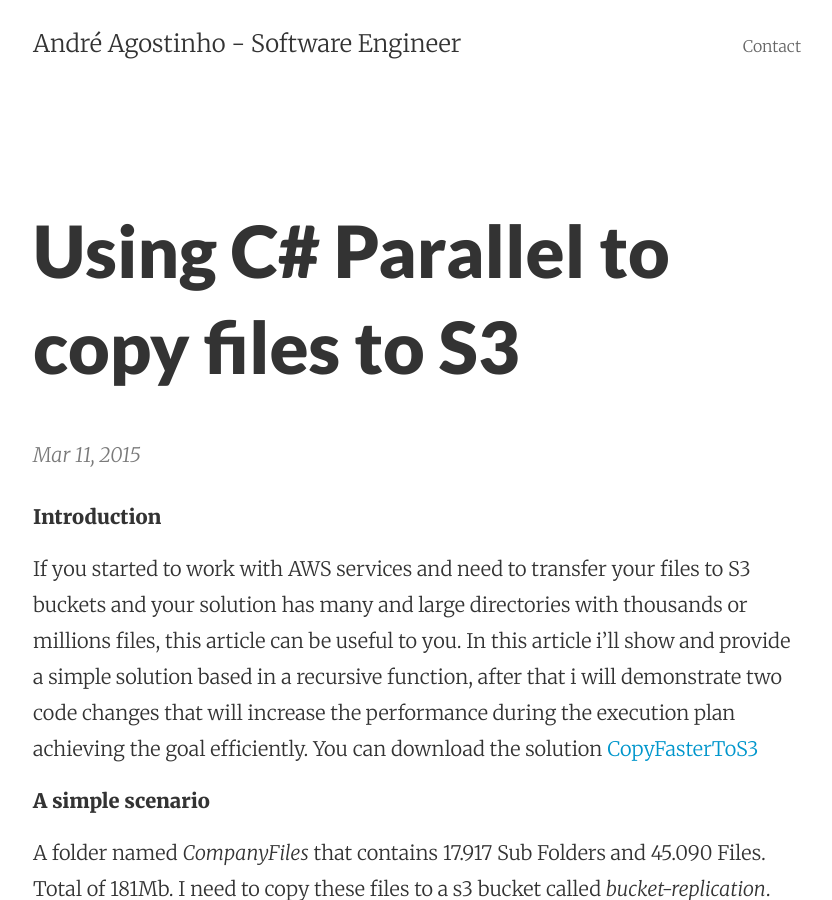
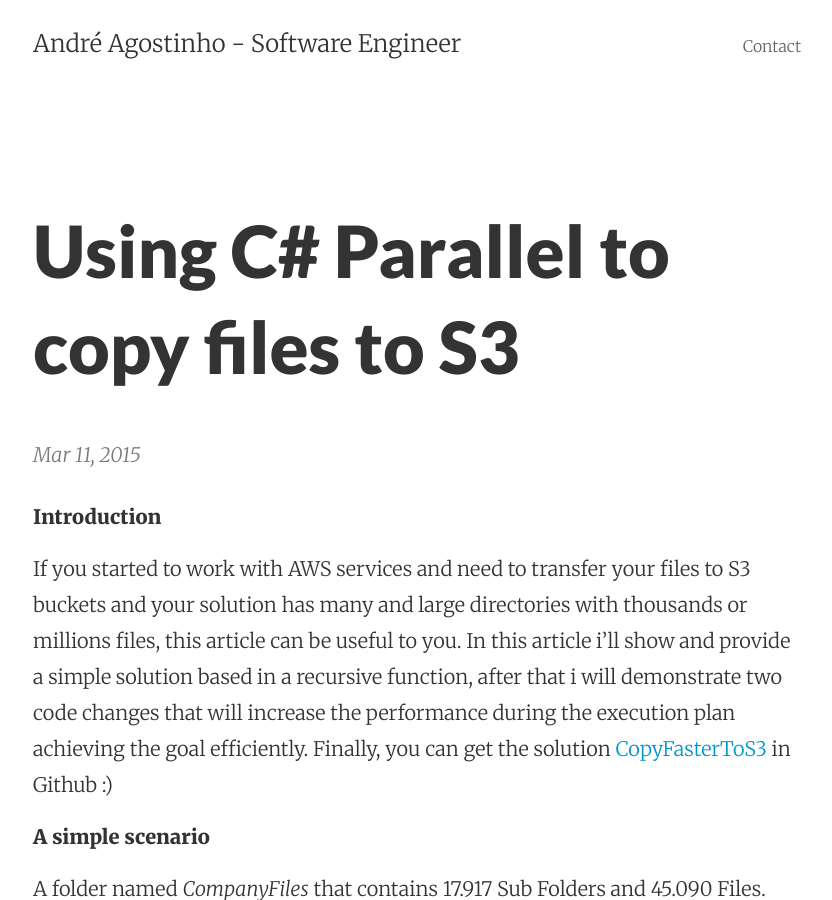
Before and after one commit to aragostinho/aragostinho.github.io, a Jekyll site: the page built from _posts/2015-03-11-titulo-teste.markdown, in a window 1280 px wide and 900 px high. Shown: the whole window, without its empty margins (223-1055 px from the left). Built offline with Jekyll 4.4.1, drawn with Linux system fonts in a browser that asks for light colours.

Commit message:
Post update: Using C# Parallel to copy files to S3

```diff
--- a/_posts/2015-03-11-titulo-teste.markdown
+++ b/_posts/2015-03-11-titulo-teste.markdown
@@ -6,7 +6,7 @@
 **Introduction**
 
 If you started to work with AWS services and need to transfer your files to S3 buckets and your solution has many and large directories with thousands or millions files, this article can be useful to you.
-In this article i'll show and provide a simple solution based in a recursive function, after that i will demonstrate two code changes that will increase the performance during the execution plan achieving the goal efficiently. You can download the solution  [CopyFasterToS3](https://github.com/aragostinho/CopyFasterToS3)
+In this article i'll show and provide a simple solution based in a recursive function, after that i will demonstrate two code changes that will increase the performance during the execution plan achieving the goal efficiently. Finally, you can get the solution  [CopyFasterToS3](https://github.com/aragostinho/CopyFasterToS3) in Github :)
 
 
 **A simple scenario**
```
